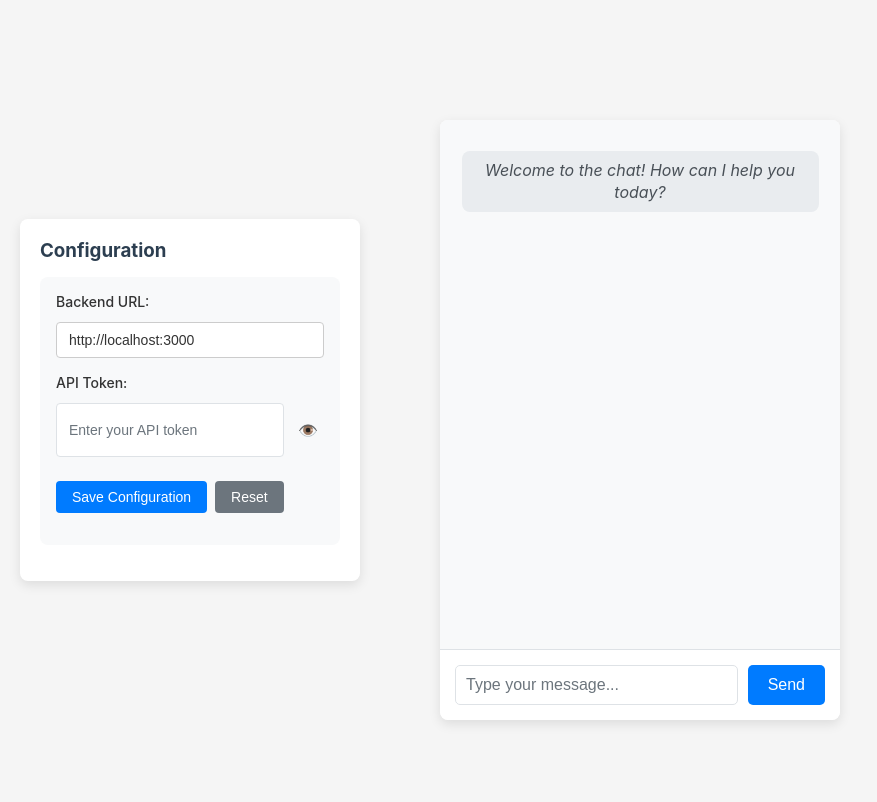
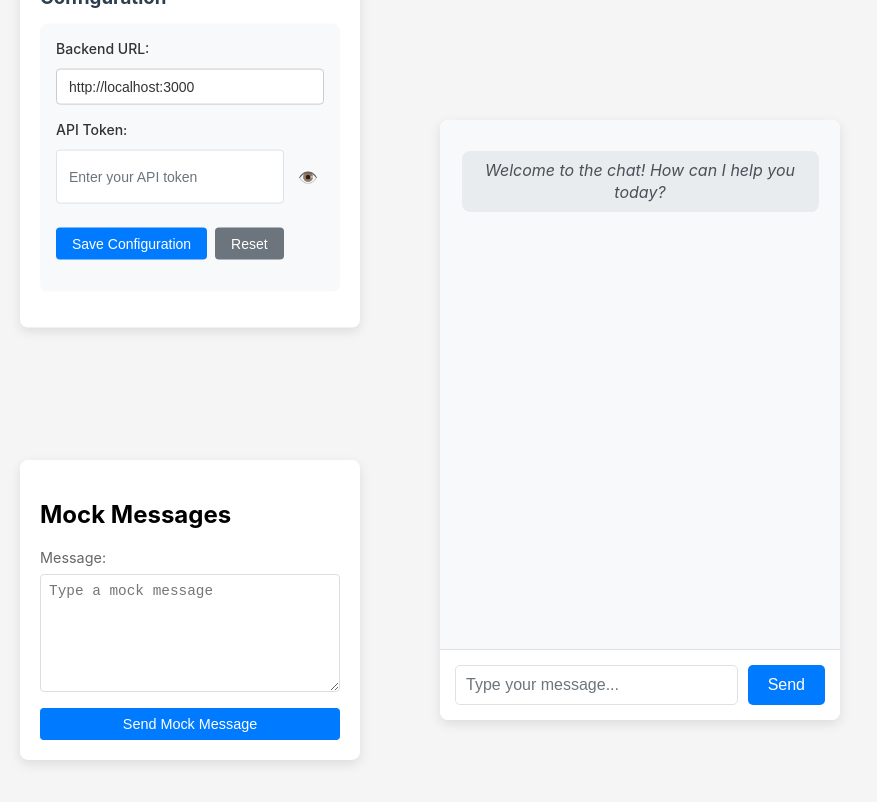
Before and after one commit to patrick-glean/glean-vanilla-chat, a website with bundled scripts: page index.html in a window 1280 px wide. Shown: the whole page, without its empty margins (0-877 px from the left). Built offline with nearby package versions, Linux system fonts and the light colour scheme.

Commit message:
adding mock panel

```diff
--- a/index.html
+++ b/index.html
@@ -13,6 +13,24 @@
     <!-- Token Manager Container -->
     <div id="token-manager-container"></div>
 
+    <!-- Mock Container -->
+    <div id="mock-container">
+        <div class="mock-panel">
+            <h3>Mock Message</h3>
+            <div class="mock-form">
+                <div class="form-group">
+                    <label for="mock-name">Name:</label>
+                    <input type="text" id="mock-name" placeholder="Enter name">
+                </div>
+                <div class="form-group">
+                    <label for="mock-message">Message:</label>
+                    <textarea id="mock-message" placeholder="Enter message"></textarea>
+                </div>
+                <button id="send-mock">Send as Agent</button>
+            </div>
+        </div>
+    </div>
+
     <!-- Chat Application Container -->
     <div id="chat-container">
         <div id="messages"></div>
@@ -24,6 +42,7 @@
 
     <!-- Load modules separately -->
     <script type="module" src="token.js?v=1.0.0"></script>
+    <script type="module" src="mock.js?v=1.0.0"></script>
     <script type="module" src="chat.js?v=1.0.0"></script>
 </body>
 </html>
--- /dev/null
+++ b/src/components/mock-panel.ts
@@ -0,0 +1,57 @@
+export class MockPanel {
+    private container: HTMLElement;
+
+    constructor() {
+        this.container = document.getElementById('mock-container') as HTMLElement;
+        if (this.container) {
+            this.render();
+        }
+    }
+
+    private render(): void {
+        this.container.innerHTML = `
+            <div class="mock-panel">
+                <h2>Mock Messages</h2>
+                <div class="mock-form">
+                    <div class="form-group">
+                        <label for="mock-message">Message:</label>
+                        <textarea id="mock-message" placeholder="Type a mock message"></textarea>
+                    </div>
+                    <button id="send-mock-message">Send Mock Message</button>
+                </div>
+            </div>
+        `;
+
+        // Initialize event listeners
+        this.initializeEventListeners();
+    }
+
+    private initializeEventListeners(): void {
+        const messageInput = this.container.querySelector('#mock-message') as HTMLTextAreaElement;
+        const sendButton = this.container.querySelector('#send-mock-message') as HTMLButtonElement;
+
+        if (messageInput && sendButton) {
+            // Handle send button click
+            sendButton.addEventListener('click', () => this.handleSendMessage(messageInput));
+
+            // Handle enter key in message input
+            messageInput.addEventListener('keypress', (e) => {
+                if (e.key === 'Enter' && !e.shiftKey) {
+                    e.preventDefault();
+                    this.handleSendMessage(messageInput);
+                }
+            });
+        }
+    }
+
+    private handleSendMessage(messageInput: HTMLTextAreaElement): void {
+        const message = messageInput.value.trim();
+        if (!message) return;
+
+        // Log message to console
+        console.log('Mock Message:', message);
+
+        // Clear input
+        messageInput.value = '';
+    }
+}
--- /dev/null
+++ b/src/mock.ts
@@ -0,0 +1,4 @@
+import { MockPanel } from './components/mock-panel.js';
+
+// Initialize mock panel
+const mockPanel = new MockPanel();
--- a/src/styles.css
+++ b/src/styles.css
@@ -10,16 +10,26 @@ body {
     position: relative;
 }
 
-#token-manager-container {
+#token-manager-container,
+#mock-container {
     position: fixed;
     left: 20px;
-    top: 50%;
-    transform: translateY(-50%);
     width: 300px;
     z-index: 100;
 }
 
-.config-panel {
+#token-manager-container {
+    top: 50%;
+    transform: translateY(-120%); /* Move up by half the height */
+}
+
+#mock-container {
+    top: 50%;
+    transform: translateY(20%); /* Move down by half the height */
+}
+
+.config-panel,
+.mock-panel {
     background: white;
     padding: 20px;
     border-radius: 8px;
@@ -28,7 +38,8 @@ body {
     transition: transform 0.3s ease, box-shadow 0.3s ease;
 }
 
-.config-panel:hover {
+.config-panel:hover,
+.mock-panel:hover {
     transform: translateX(5px);
     box-shadow: 0 6px 16px rgba(0, 0, 0, 0.15);
 }
@@ -407,3 +418,49 @@ input[type="password"] {
 .config-group input[type="url"]::placeholder {
     color: #6c757d;
 }
+
+.config-form,
+.mock-form {
+    display: flex;
+    flex-direction: column;
+    gap: 1rem;
+}
+
+.form-group {
+    display: flex;
+    flex-direction: column;
+    gap: 0.5rem;
+}
+
+.form-group label {
+    font-size: 0.9rem;
+    color: #666;
+}
+
+.form-group input,
+.form-group textarea {
+    padding: 0.5rem;
+    border: 1px solid #ddd;
+    border-radius: 4px;
+    font-size: 0.9rem;
+}
+
+.form-group textarea {
+    min-height: 100px;
+    resize: vertical;
+}
+
+button {
+    padding: 0.5rem 1rem;
+    background-color: #007bff;
+    color: white;
+    border: none;
+    border-radius: 4px;
+    cursor: pointer;
+    font-size: 0.9rem;
+    transition: background-color 0.2s;
+}
+
+button:hover {
+    background-color: #0056b3;
+}
```
Also changed, not shown: src/components/mock-manager.ts (added, +35 -0 lines).
